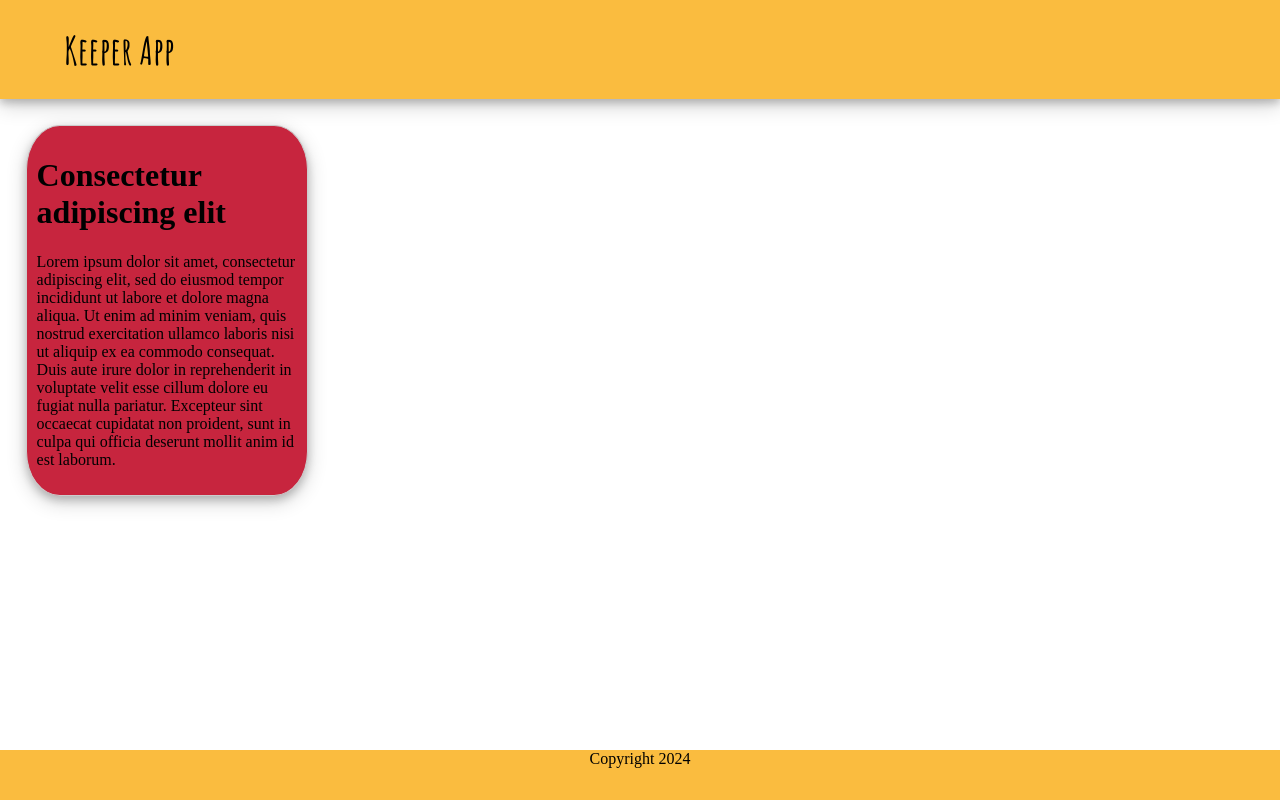
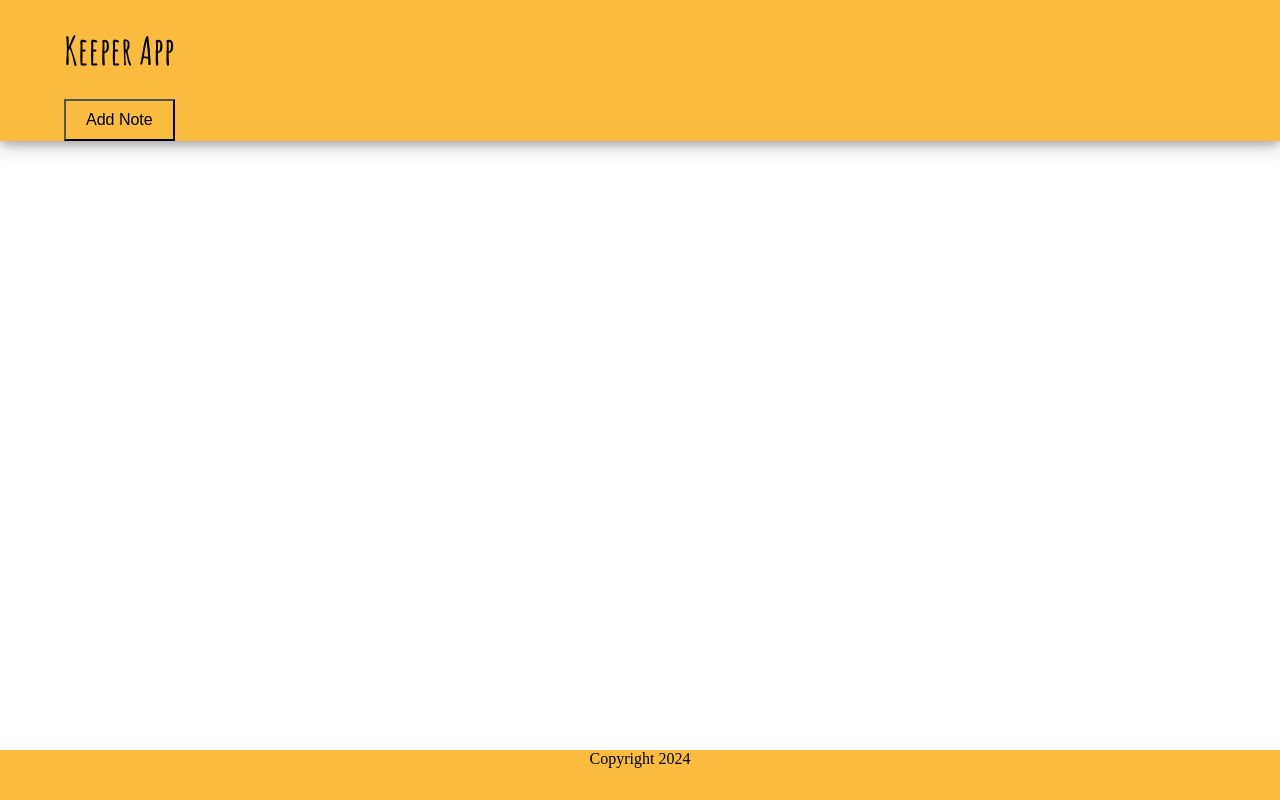
Before and after one commit to Snimpo/Keeper-App-React, a React (Vite) app: page / in a window 1280 px wide. Built offline with nearby package versions, Linux system fonts and the light colour scheme.

Commit message:
Added buttons to add/remove notes

```diff
--- a/package.json
+++ b/package.json
@@ -10,6 +10,7 @@
     "preview": "vite preview"
   },
   "dependencies": {
+    "@fortawesome/fontawesome-free": "^6.7.2",
     "react": "^18.3.1",
     "react-dom": "^18.3.1"
   },
--- a/src/App.css
+++ b/src/App.css
@@ -1,3 +1,13 @@
+.add-note-button {
+  margin-right: auto;
+  padding: 10px 20px;
+  font-size: 16px;
+  cursor: pointer;
+  background-color: inherit;
+}
+
+
+
 .App {
   min-height: 100vh;
   display: flex;
--- a/src/App.jsx
+++ b/src/App.jsx
@@ -1,19 +1,37 @@
-import React from "react";
-import Header from "./Header.jsx";
-import Footer from "./Footer.jsx";
-import Note from "./Note.jsx";
-import "./App.css";
+import React, { useState } from 'react';
+import Header from './Header';
+import Note from './Note';
+import Footer from './Footer';
+import '@fortawesome/fontawesome-free/css/all.min.css';
+
 function App() {
+
+  //useState and hooks to dynamically handle the addition or removal of the cards
+  const [notes, setNotes] = useState([]);
+
+  const addNote = () => {
+    setNotes([...notes, {}]);
+  };
+
+  const removeNote = (index) => {
+    setNotes(notes.filter((_, i) => i !== index));
+  };
+
   return (
+    <div className="App">
+      <Header onAddNote={addNote} />
 
-      <div className="App">
-        <Header />
-
-        <Note />
-
-        <Footer />
+      <div className="Content" style={{ display: 'flex', flexDirection: 'row' }}>
+        {notes.map((note, index) => (
+          <Note key={index} onRemove={() => removeNote(index)} />
+        ))}
       </div>
 
+
+
+
+      <Footer />
+    </div>
   );
 }
 
--- a/src/Header.jsx
+++ b/src/Header.jsx
@@ -1,10 +1,13 @@
 import React from "react";
-function Header() {
+function Header({onAddNote }) {
   return (
     //decided to use a header tag instead of a <h1>
 
       <header>
         <h1>Keeper App</h1>
+        <button className="add-note-button" onClick={onAddNote}>
+        Add Note
+      </button>
       </header>
 
   );
--- a/src/Note.jsx
+++ b/src/Note.jsx
@@ -1,11 +1,15 @@
 import React from "react";
-function Note() {
+
+function Note({ onRemove }) {
   return (
     <>
       <div className="note-body">
         <h1 className="card-title">Consectetur adipiscing elit</h1>
         <div >
           <p>Lorem ipsum dolor sit amet, consectetur adipiscing elit, sed do eiusmod tempor incididunt ut labore et dolore magna aliqua. Ut enim ad minim veniam, quis nostrud exercitation ullamco laboris nisi ut aliquip ex ea commodo consequat. Duis aute irure dolor in reprehenderit in voluptate velit esse cillum dolore eu fugiat nulla pariatur. Excepteur sint occaecat cupidatat non proident, sunt in culpa qui officia deserunt mollit anim id est laborum.</p>
+          <button onClick={onRemove}>
+          <i className="fas fa-trash"></i>
+          </button>
         </div>
       </div>
     </>
```
Also changed, not shown: 1 other file (tests, documents, lock files or other folders).
